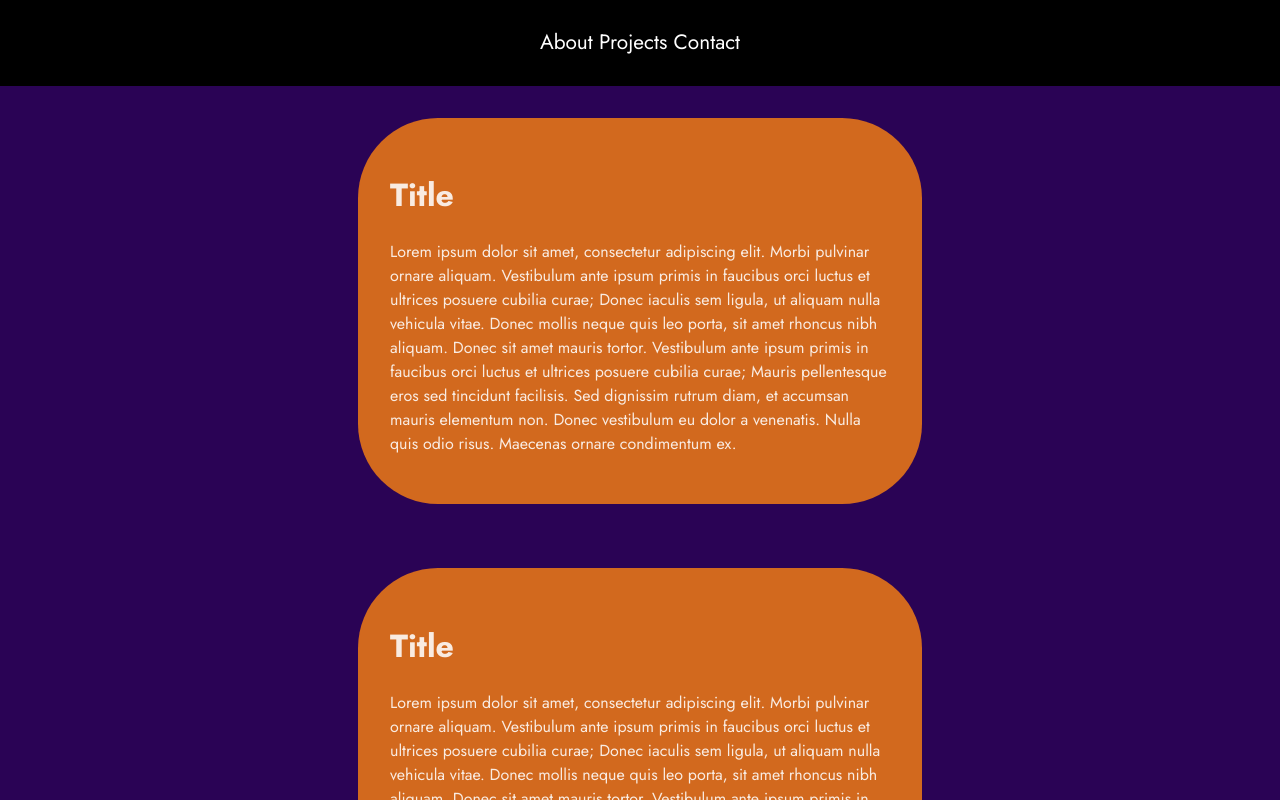
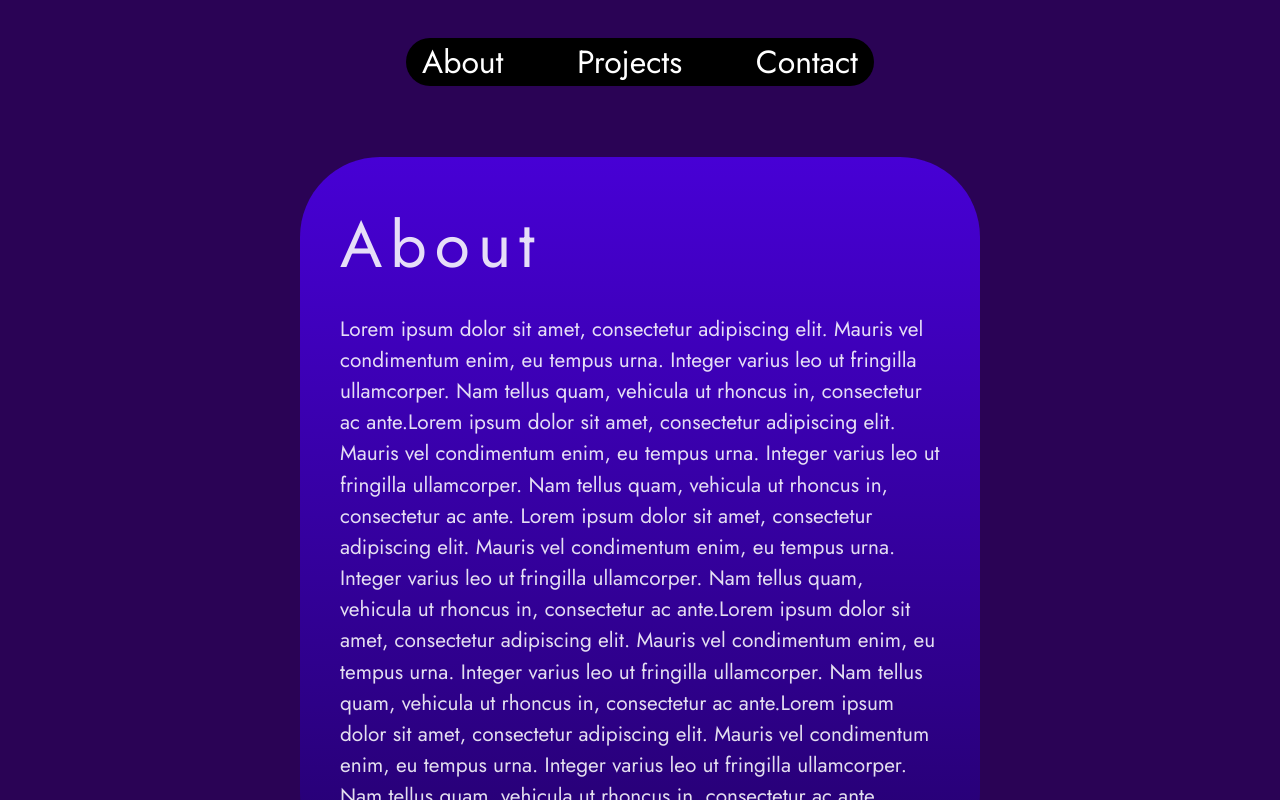
Before and after one commit to Bluskyo/Bluskyo.github.io, a React (Vite) app: page / in a window 1280 px wide. Shown: the top 800 px of the page. Built offline with nearby package versions, Linux system fonts and the light colour scheme.

Commit message:
working on dynamic cards

```diff
--- a/src/Card.css
+++ b/src/Card.css
@@ -1,7 +1,16 @@
-.Card {
-    background-color:chocolate;
+.card {
+    max-width: 600px;
+    background: linear-gradient(180deg,rgba(71, 0, 213, 1) 0%, rgba(37, 0, 111, 1) 100%);
     border-radius: 5rem;
-    padding: 2rem;
+    padding: 2.5rem;
     margin: 2rem 0rem 2rem 0rem;
-    max-width: 500px;
 }
+
+.title {
+    font-size: 4em;
+    letter-spacing: 0.5rem;
+}
+
+.text-content {
+    font-size: 1.3em;
+}
--- a/src/Card.tsx
+++ b/src/Card.tsx
@@ -1,16 +1,16 @@
 import './Card.css'
 
-export default function Card() {
+type ContentProps = {
+  title: string
+  content: string
+}
+
+export default function Card(props: ContentProps) {
   return (
-    <div className='Card'>
-      <h1>Title</h1>
-      <p> Lorem ipsum dolor sit amet, consectetur adipiscing elit. Morbi pulvinar ornare aliquam.
-          Vestibulum ante ipsum primis in faucibus orci luctus et ultrices posuere cubilia curae;
-          Donec iaculis sem ligula, ut aliquam nulla vehicula vitae. Donec mollis neque quis leo porta,
-          sit amet rhoncus nibh aliquam. Donec sit amet mauris tortor. Vestibulum ante ipsum primis in faucibus
-          orci luctus et ultrices posuere cubilia curae; Mauris pellentesque eros sed tincidunt facilisis.
-          Sed dignissim rutrum diam, et accumsan mauris elementum non. Donec vestibulum eu dolor a venenatis.
-          Nulla quis odio risus. Maecenas ornare condimentum ex.
+    <div className='card'>
+      <span className='title'>{props.title}</span>
+      <p className='text-content'>
+        {props.content}
       </p>
     </div>
   )
--- a/src/Content.tsx
+++ b/src/Content.tsx
@@ -4,9 +4,18 @@ import './Content.css'
 function Content() {
   return (
     <div className="content-grid">
-      <Card />
-      <Card />
-      <Card />
+      <Card
+      title="About"
+      content="Lorem ipsum dolor sit amet, consectetur adipiscing elit. Mauris vel condimentum enim, eu tempus urna. Integer varius leo ut fringilla ullamcorper. Nam tellus quam, vehicula ut rhoncus in, consectetur ac ante.Lorem ipsum dolor sit amet, consectetur adipiscing elit. Mauris vel condimentum enim, eu tempus urna. Integer varius leo ut fringilla ullamcorper. Nam tellus quam, vehicula ut rhoncus in, consectetur ac ante. Lorem ipsum dolor sit amet, consectetur adipiscing elit. Mauris vel condimentum enim, eu tempus urna. Integer varius leo ut fringilla ullamcorper. Nam tellus quam, vehicula ut rhoncus in, consectetur ac ante.Lorem ipsum dolor sit amet, consectetur adipiscing elit. Mauris vel condimentum enim, eu tempus urna. Integer varius leo ut fringilla ullamcorper. Nam tellus quam, vehicula ut rhoncus in, consectetur ac ante.Lorem ipsum dolor sit amet, consectetur adipiscing elit. Mauris vel condimentum enim, eu tempus urna. Integer varius leo ut fringilla ullamcorper. Nam tellus quam, vehicula ut rhoncus in, consectetur ac ante."
+      />
+      <Card
+      title="Projects"
+      content="This project was my favorite!"
+      />
+      <Card
+      title="Contact Me"
+      content="Please feel free to contact me!"
+      />
     </div>
   )
 }
--- a/src/Navbar.css
+++ b/src/Navbar.css
@@ -1,8 +1,16 @@
-.navbar {
-    background-color: rgb(0, 0, 0);
-    font-size: 1.3rem;
+.navbar-wrapper {
+    font-size: 2rem;
     color: white;
     justify-content: center;
     display: flex;
     padding: 0.4rem;
+    position: sticky;
+    top: 0px;
 }
+
+.navbar {
+    background-color: black;
+    padding: 0rem 1rem 0rem 1rem;
+    border-radius: 5rem;
+    word-spacing: 2em;
+}
--- a/src/Navbar.tsx
+++ b/src/Navbar.tsx
@@ -3,8 +3,8 @@ import './Navbar.css';
 function Navbar() {
   return (
     <>
-        <div className="navbar">
-          <p> About Projects Contact</p>
+        <div className='navbar-wrapper'>
+          <p className='navbar'> About Projects Contact</p>
         </div>
     </>
   )
```
